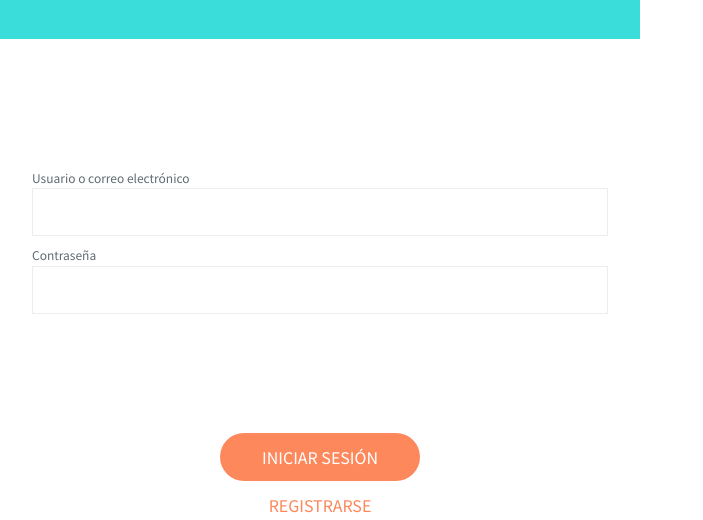
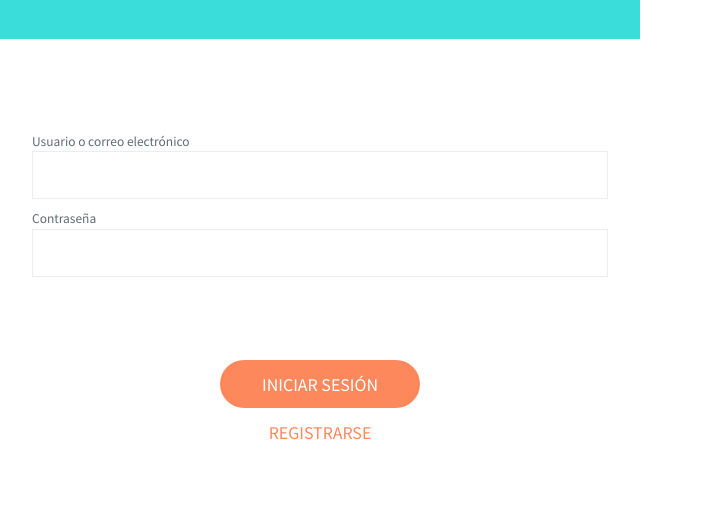
Before and after one commit to chemedev/backend-delilahresto, a plain HTML site: page index.html in a window 1280 px wide. Shown: the part 71-591 px from the top of the page, without its empty margins (0-703 px from the left). Drawn offline with Linux system fonts and the light colour scheme.

Commit message:
homepagemain 500px

```diff
--- a/css/base/_base.scss
+++ b/css/base/_base.scss
@@ -14,7 +14,7 @@ body {
 	display: flex;
 	flex-flow: column;
 	max-width: 640px;
-	height: 90vh;
+	height: 100vh;
 }
 
 header {
@@ -45,7 +45,7 @@ main {
 }
 
 .homepageMain {
-	height: 630px;
+	height: 500px;
 }
 
 .mainDivs {
```
Also changed, not shown: css/main.min.css.
